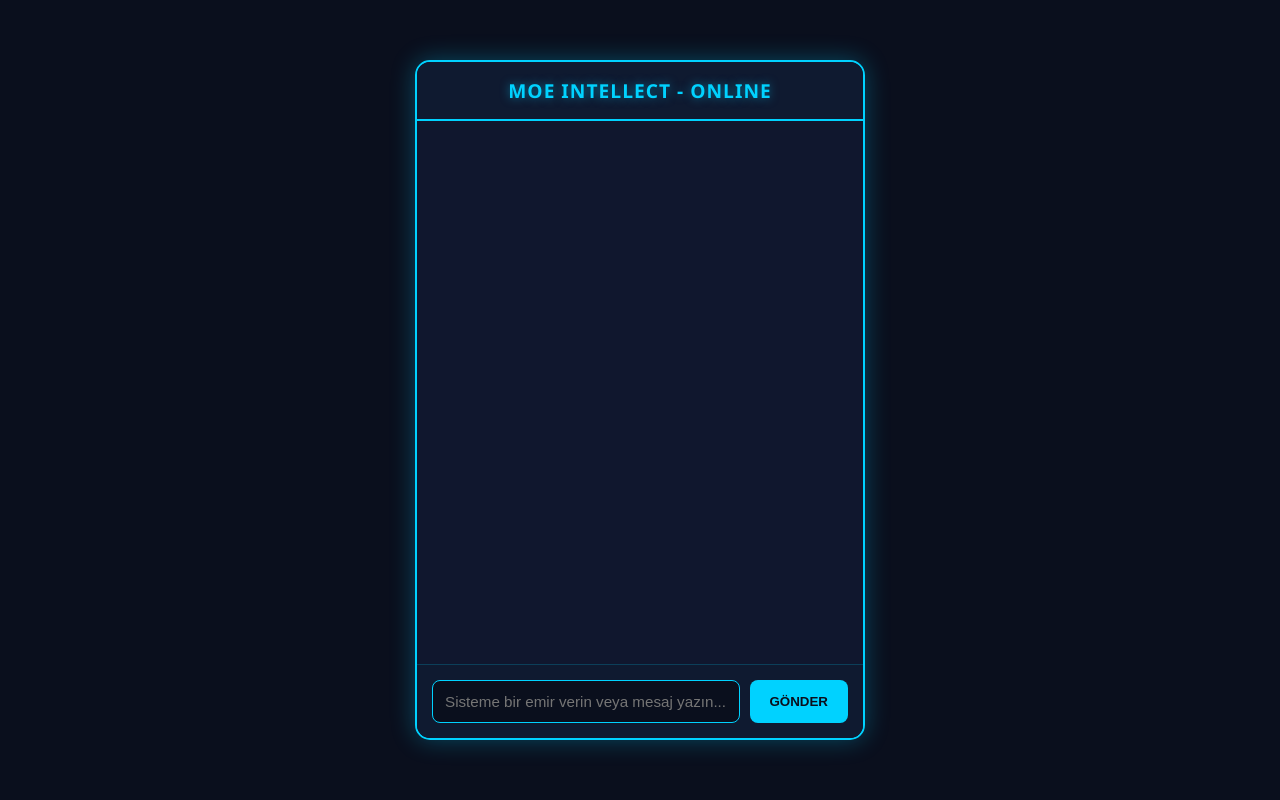
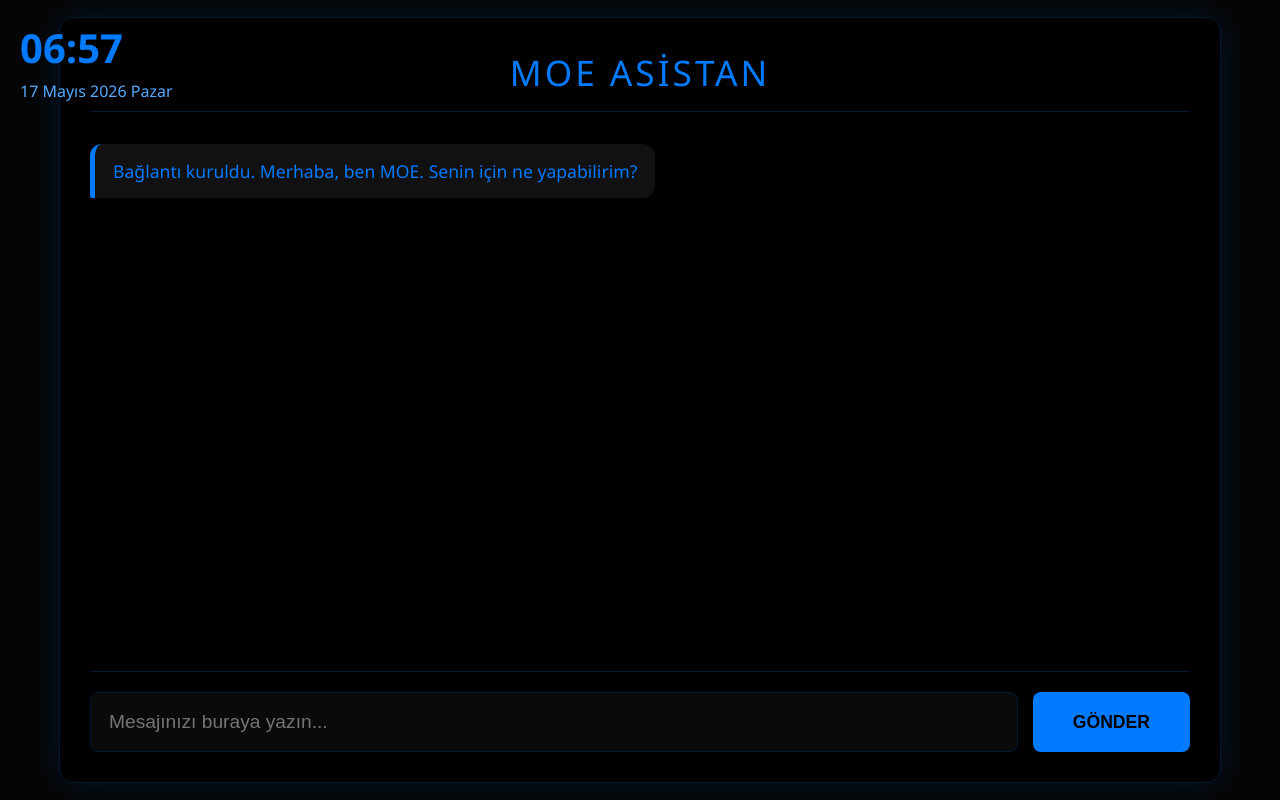
Before and after one commit to MOE-hacker1519/moe-asistan, a website: page public/index.html in a window 1280 px wide. Drawn offline with Linux system fonts and the light colour scheme.

Commit message:
Update index.html

```diff
--- a/public/index.html
+++ b/public/index.html
@@ -2,178 +2,194 @@
 <html lang="tr">
 <head>
     <meta charset="UTF-8">
-    <meta name="viewport" content="width=device-width, initial-scale=1.0">
-    <title>JARVIS OS - MOE AI</title>
+    <title>MOE ASİSTAN</title>
     <style>
-        * {
-            box-sizing: border-box;
-            margin: 0;
-            padding: 0;
-        }
         body {
             font-family: 'Segoe UI', Tahoma, Geneva, Verdana, sans-serif;
-            background-color: #0a0f1d;
-            color: #ffffff;
+            background: #050505;
+            color: white;
             display: flex;
             justify-content: center;
             align-items: center;
             height: 100vh;
+            margin: 0;
             overflow: hidden;
+            position: relative;
         }
-        .chat-container {
-            width: 450px;
-            height: 85vh;
-            background: rgba(16, 24, 48, 0.95);
-            border: 2px solid #00d2ff;
+
+        #dateTimeContainer {
+            position: absolute;
+            top: 20px;
+            left: 20px;
+            z-index: 10;
+        }
+
+        #time {
+            font-size: 2.5em;
+            font-weight: bold;
+            color: #007bff;
+            margin: 0;
+        }
+
+        #date {
+            font-size: 1em;
+            color: #55aaff;
+            margin: 5px 0 0 0;
+        }
+
+        /* İstediğin devasa ve tam siyah dikdörtgen alanı */
+        #chat-container {
+            width: 95%;
+            max-width: 1100px;
+            height: 88vh;
+            background: #000000;
             border-radius: 15px;
-            box-shadow: 0 0 25px rgba(0, 210, 255, 0.3);
+            padding: 30px;
+            box-shadow: 0 0 40px rgba(0,123,255,0.15);
             display: flex;
             flex-direction: column;
-            overflow: hidden;
+            border: 1px solid #001a33;
         }
-        .chat-header {
-            background: #0f1a30;
-            padding: 15px;
+
+        #chat-header {
             text-align: center;
-            font-weight: bold;
-            font-size: 1.2rem;
-            letter-spacing: 1px;
-            border-bottom: 2px solid #00d2ff;
-            text-transform: uppercase;
-            color: #00d2ff;
-            text-shadow: 0 0 10px rgba(0, 210, 255, 0.5);
+            color: #007bff;
+            margin: 0 0 20px 0;
+            font-size: 2.2em;
+            font-weight: 300;
+            letter-spacing: 3px;
+            border-bottom: 1px solid #001a33;
+            padding-bottom: 15px;
         }
-        .chat-messages {
+
+        #chat-box {
             flex: 1;
-            padding: 20px;
             overflow-y: auto;
+            padding-right: 15px;
+            margin-bottom: 20px;
             display: flex;
             flex-direction: column;
-            gap: 15px;
         }
-        .chat-messages::-webkit-scrollbar {
-            width: 6px;
+
+        #chat-box::-webkit-scrollbar { width: 5px; }
+        #chat-box::-webkit-scrollbar-thumb { background: #003366; border-radius: 10px; }
+
+        .message {
+            margin: 12px 0;
+            padding: 14px 18px;
+            border-radius: 12px;
+            line-height: 1.5;
+            max-width: 75%;
+            font-size: 1.1em;
         }
-        .chat-messages::-webkit-scrollbar-thumb {
-            background: #00d2ff;
-            border-radius: 3px;
-        }
-        .message {
-            max-width: 80%;
-            padding: 12px 16px;
-            border-radius: 10px;
-            line-height: 1.4;
-            font-size: 0.95rem;
-            word-wrap: break-word;
-        }
-        .user-message {
-            background: #0056b3;
-            color: #ffffff;
+
+        .user-msg {
+            background: #004085;
+            color: white;
             align-self: flex-end;
             border-bottom-right-radius: 2px;
-            box-shadow: 0 4px 10px rgba(0, 86, 179, 0.3);
         }
-        .moe-message {
-            background: #1e293b;
-            color: #e2e8f0;
+
+        .moe-msg {
+            background: #111111;
+            color: #007bff;
             align-self: flex-start;
             border-bottom-left-radius: 2px;
-            border: 1px solid rgba(0, 210, 255, 0.2);
+            border-left: 5px solid #007bff;
         }
-        .chat-input-area {
-            padding: 15px;
-            background: #0f1a30;
+
+        .input-area {
             display: flex;
-            gap: 10px;
-            border-top: 1px solid rgba(0, 210, 255, 0.2);
+            gap: 15px;
+            border-top: 1px solid #001a33;
+            padding-top: 20px;
         }
-        .chat-input-area input {
+
+        input {
             flex: 1;
-            background: #0a0f1d;
-            border: 1px solid #00d2ff;
-            padding: 12px;
+            padding: 18px;
             border-radius: 8px;
-            color: white;
-            font-size: 0.95rem;
+            border: 1px solid #001a33;
+            background: #0a0a0a;
+            color: #007bff;
+            font-size: 1.2em;
             outline: none;
-            transition: all 0.3s ease;
         }
-        .chat-input-area input:focus {
-            box-shadow: 0 0 10px rgba(0, 210, 255, 0.5);
-        }
-        .chat-input-area button {
-            background: #00d2ff;
-            color: #0a0f1d;
+
+        button {
+            padding: 18px 40px;
+            background: #007bff;
             border: none;
-            padding: 0 20px;
             border-radius: 8px;
+            cursor: pointer;
             font-weight: bold;
-            cursor: pointer;
-            transition: all 0.3s ease;
-            text-transform: uppercase;
-        }
-        .chat-input-area button:hover {
-            background: #0099cc;
-            box-shadow: 0 0 15px rgba(0, 210, 255, 0.6);
-            color: white;
+            color: black;
+            font-size: 1.1em;
         }
     </style>
 </head>
 <body>
 
-<div class="chat-container">
-    <div class="chat-header">MOE INTELLECT - ONLINE</div>
-    <div class="chat-messages" id="chatBox"></div>
-    <div class="chat-input-area">
-        <input type="text" id="userInput" placeholder="Sisteme bir emir verin veya mesaj yazın...">
-        <button id="sendBtn" onclick="mesajGonder()">Gönder</button>
+    <div id="dateTimeContainer">
+        <p id="time"></p>
+        <p id="date"></p>
+    </div>
+
+    <div id="chat-container">
+        <h2 id="chat-header">MOE ASİSTAN</h2>
+        <div id="chat-box">
+            <div class="message moe-msg">Bağlantı kuruldu. Merhaba, ben MOE. Senin için ne yapabilirim?</div>
+        </div>
+        <div class="input-area">
+            <input type="text" id="userInput" placeholder="Mesajınızı buraya yazın..." onkeypress="if(event.key==='Enter') gonder()">
+            <button onclick="gonder()">GÖNDER</button>
         </div>
     </div>
 
     <script>
-async function mesajGonder() {
-    const inputElement = document.getElementById('userInput');
-    const chatBox = document.getElementById('chatBox');
-    const mesajMetni = inputElement.value.trim();
+        // Saat ve Tarih Güncelleme
+        function guncelleSaatTarih() {
+            const simdi = new Date();
+            document.getElementById('time').innerText = simdi.toLocaleTimeString('tr-TR', {hour: '2-digit', minute:'2-digit'});
+            const seçenekler = { day: 'numeric', month: 'long', year: 'numeric', weekday: 'long' };
+            document.getElementById('date').innerText = simdi.toLocaleDateString('tr-TR', seçenekler);
+        }
+        guncelleSaatTarih();
+        setInterval(guncelleSaatTarih, 1000);
 
-    if (!mesajMetni) return;
+        // Mesaj Gönderme Fonksiyonu (Düzeltilen Kısım)
+        async function gonder() {
+            const input = document.getElementById("userInput");
+            const chatBox = document.getElementById("chat-box");
+            const text = input.value.trim();
+            if (!text) return;
 
-    // Kullanıcı mesajını ekrana yaz
-    chatBox.innerHTML += `<div class="message user-message">${mesajMetni}</div>`;
-    inputElement.value = '';
+            // Kullanıcı mesajını ekrana bas
+            chatBox.innerHTML += `<div class="message user-msg">${text}</div>`;
+            input.value = "";
             chatBox.scrollTop = chatBox.scrollHeight;
 
             try {
-        // Vercel'deki server.js dosyasına istek atılıyor
-        const response = await fetch('/api/chat', {
-            method: 'POST',
-            headers: {
-                'Content-Type': 'application/json'
-            },
-            body: JSON.stringify({ message: mesajMetni })
+                // Vercel /api/chat endpoint'ine düzgünce fetch atıyoruz
+                const response = await fetch("/api/chat", {
+                    method: "POST",
+                    headers: { "Content-Type": "application/json" },
+                    body: JSON.stringify({ message: text })
                 });
 
                 const data = await response.json();
 
                 if (response.ok) {
-            chatBox.innerHTML += `<div class="message moe-message">${data.reply}</div>`;
+                    chatBox.innerHTML += `<div class="message moe-msg">${data.reply}</div>`;
                 } else {
-            chatBox.innerHTML += `<div class="message moe-message" style="border-color: #ef4444; color: #fca5a5;">Hata: ${data.reply || 'Sunucu içi kısıtlama.'}</div>`;
+                    chatBox.innerHTML += `<div class="message moe-msg" style="color: #ff4d4d; border-color: #ff4d4d;">Hata: ${data.reply || 'Bir sorun oluştu.'}</div>`;
                 }
             } catch (error) {
-        console.error(error);
-        chatBox.innerHTML += `<div class="message moe-message" style="border-color: #ef4444; color: #fca5a5;">Hata: Sunucuya ulaşılamıyor.</div>`;
+                console.error("Hata:", error);
+                chatBox.innerHTML += `<div class="message moe-msg" style="color: #ff4d4d; border-color: #ff4d4d;">Hata: Sunucuya ulaşılamıyor!</div>`;
             }
-
             chatBox.scrollTop = chatBox.scrollHeight;
         }
-
-document.getElementById('userInput').addEventListener('keypress', function (e) {
-    if (e.key === 'Enter') {
-        mesajGonder();
-    }
-});
     </script>
-
 </body>
 </html>
```
Lines whose indentation alone changed are shown as unchanged.
